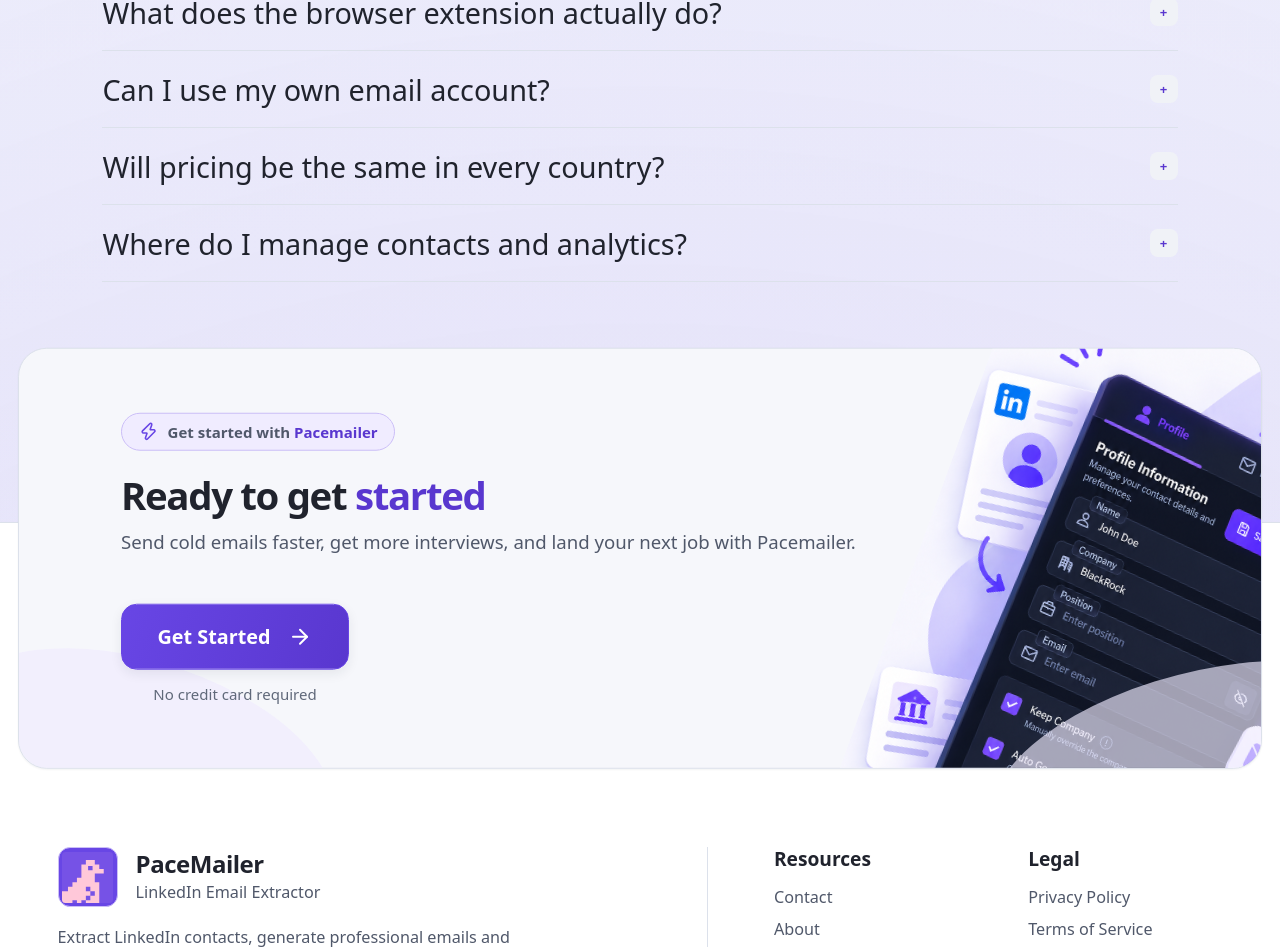
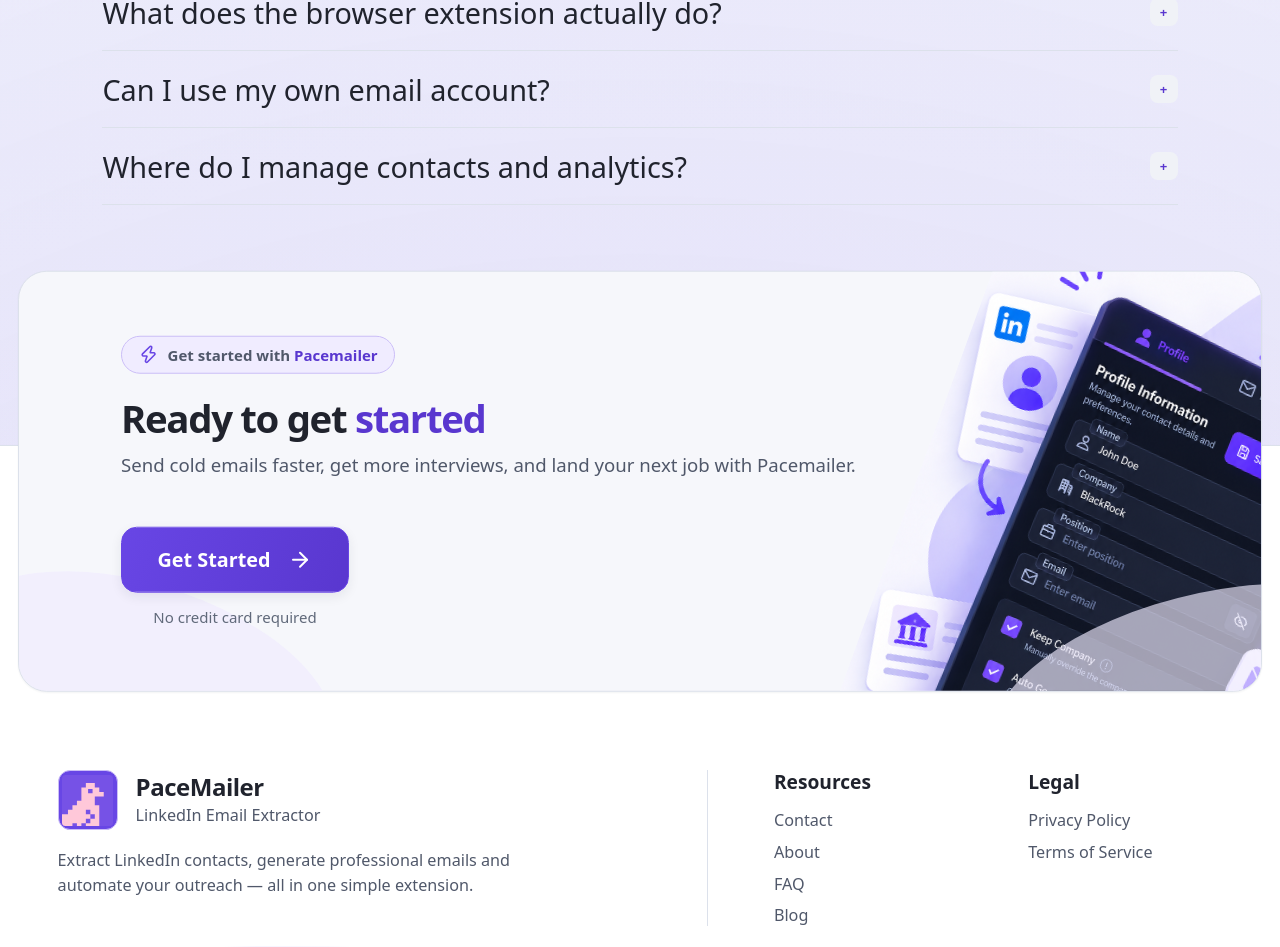
Before and after one commit to shashank-jasoria/Bulk-mailer-Website, a React (Vite) app: page / in a window 1280 px wide. Shown: the part 5768-6715 px from the top of the page. Built offline with nearby package versions, Linux system fonts and the light colour scheme; no server answers; a web font is replaced by a local one.

Commit message:
question removed

```diff
--- a/src/data/site.js
+++ b/src/data/site.js
@@ -77,11 +77,11 @@
     answer:
       "Yes. The product is designed around connected email accounts such as Gmail and Microsoft so messages can be sent from the account you authorize.",
   },
-  {
-    question: "Will pricing be the same in every country?",
-    answer:
-      "No. The billing system is designed for regional pricing and local payment methods. The website can show the applicable price and payment options before checkout.",
-  },
+  // {
+  //   question: "Will pricing be the same in every country?",
+  //   answer:
+  //     "No. The billing system is designed for regional pricing and local payment methods. The website can show the applicable price and payment options before checkout.",
+  // },
   {
     question: "Where do I manage contacts and analytics?",
     answer:
```
